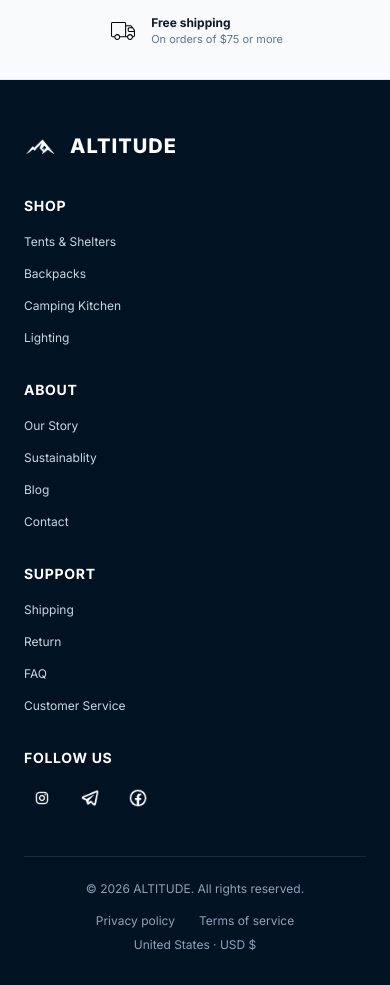
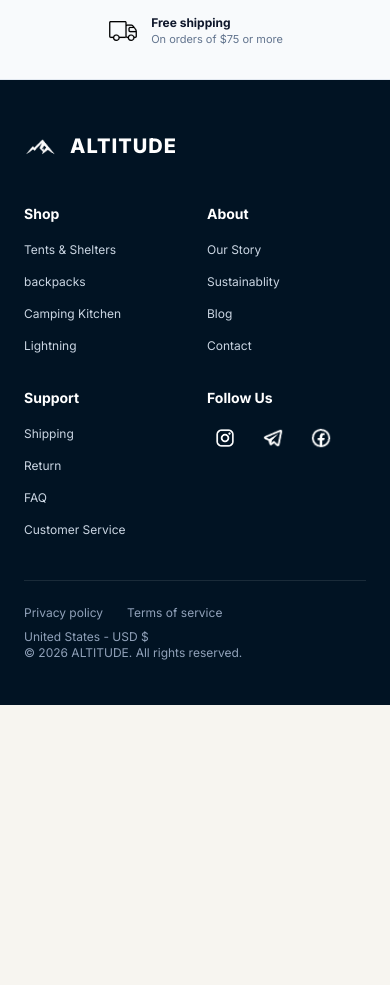
Before and after one commit to parham-tech/outdoor-ecommerce, a Next.js app: page /shop in a window 390 px wide. Shown: the part 4200-5185 px from the top of the page. After the commit the page ends 4905 px from the top, so only its background shows below. Built offline with nearby package versions, Linux system fonts and the light colour scheme; a web font is replaced by a local one.

Commit message:
fix(footer): refine responsive layout and remove duplicate copyright

```diff
--- a/src/components/home/FeaturesBar.tsx
+++ b/src/components/home/FeaturesBar.tsx
@@ -79,7 +79,11 @@ export function FeaturesBar({ icons = {}, features = DEFAULT_FEATURES }: Feature
                       alt=""
                       width={38}
                       height={38}
-                      className=" h-7 sm:h-9 w-auto object-contain select-none pointer-events-none"
+                      className={
+                        item.id === 'shipping'
+                          ? 'max-h-7 sm:max-h-9 max-w-[32px] sm:max-w-[40px] w-auto h-auto object-contain select-none pointer-events-none'
+                          : ' h-7 sm:h-9 w-auto object-contain select-none pointer-events-none'
+                      }
                     />
                   ) : null
                 )}
--- a/src/components/layout/Footer.tsx
+++ b/src/components/layout/Footer.tsx
@@ -2,43 +2,64 @@ import React from 'react';
 import Link from 'next/link';
 import Image from 'next/image';
 
-const SHOP_LINKS = [
+interface FooterLinkItem {
+  label: string;
+  href?: string;
+}
+
+const SHOP_LINKS: readonly FooterLinkItem[] = [
   { label: 'Tents & Shelters', href: '/shop' },
-  { label: 'Backpacks', href: '/shop' },
+  { label: 'backpacks', href: '/shop' },
   { label: 'Camping Kitchen', href: '/shop' },
-  { label: 'Lighting', href: '/shop' },
+  { label: 'Lightning', href: '/shop' },
 ] as const;
 
-
-const ABOUT_LINKS = [
+const ABOUT_LINKS: readonly FooterLinkItem[] = [
   { label: 'Our Story', href: '/about' },
   { label: 'Sustainablity', href: '/#go-further-banner-heading' },
   { label: 'Blog', href: '/#featured-products-heading' },
   { label: 'Contact', href: '/contact' },
 ] as const;
 
-const SUPPORT_LINKS = [
-  { label: 'Shipping', href: '/#main-content' },
-  { label: 'Return', href: '/#main-content' },
-  { label: 'FAQ', href: '/#main-content' },
+const SUPPORT_LINKS: readonly FooterLinkItem[] = [
+  { label: 'Shipping' },
+  { label: 'Return' },
+  { label: 'FAQ' },
   { label: 'Customer Service', href: '/#newsletter-heading' },
 ] as const;
+interface SocialLinkItem {
+  name: string;
+  href: string;
+  iconSrc: string;
+  width: number;
+  height: number;
+  className: string;
+}
 
-const SOCIAL_LINKS = [
+const SOCIAL_LINKS: readonly SocialLinkItem[] = [
   {
     name: 'Instagram',
     href: 'https://instagram.com',
     iconSrc: '/images/footer/instagram.png',
+    width: 28,
+    height: 28,
+    className: 'w-7 h-7',
   },
   {
     name: 'Telegram',
     href: 'https://t.me',
     iconSrc: '/images/footer/telegram.png',
+    width: 22,
+    height: 22,
+    className: 'w-[22px] h-[22px]',
   },
   {
     name: 'Facebook',
     href: 'https://facebook.com',
     iconSrc: '/images/footer/facebook.png',
+    width: 22,
+    height: 22,
+    className: 'w-[22px] h-[22px]',
   },
 ] as const;
 
@@ -53,10 +74,10 @@ export function Footer() {
       </h2>
 
       <div className="max-w-7xl mx-auto px-6 sm:px-8 lg:px-12 pt-12 sm:pt-14 pb-8">
-        {/* Main 5-Column Grid */}
-        <div className="grid grid-cols-1 sm:grid-cols-2 md:grid-cols-4 lg:grid-cols-5 gap-8 sm:gap-10 lg:gap-12 pb-10 sm:pb-12">
-          {/* Column 1: Brand & Logo */}
-          <div className="sm:col-span-2 md:col-span-1 lg:col-span-1 flex flex-col items-start">
+        {/* Main Grid: Responsive 2-col (Mobile), 4-col (Tablet), 5-col (Desktop) */}
+        <div className="grid grid-cols-2 md:grid-cols-4 lg:grid-cols-5 gap-y-8 md:gap-y-10 lg:gap-y-0 gap-x-6 sm:gap-x-8 lg:gap-x-12 pb-10 sm:pb-12">
+          {/* Brand & Logo: Full width top row on Mobile (col-span-2) & Tablet (col-span-4), Col 1 on Desktop */}
+          <div className="col-span-2 md:col-span-4 lg:col-span-1 flex flex-col items-start mb-2 md:mb-4 lg:mb-0">
             <Link
               href="/"
               className="inline-flex items-center gap-3.5 group focus-visible:outline-none focus-visible:ring-2 focus-visible:ring-amber-400 focus-visible:ring-offset-2 focus-visible:ring-offset-[#011323] rounded-sm"
@@ -75,66 +96,84 @@ export function Footer() {
             </Link>
           </div>
 
-          {/* Column 2: Shop */}
-          <div>
-            <h3 className="text-sm font-bold text-white uppercase tracking-wider mb-3 sm:mb-4 font-sans">
+          {/* Shop Column */}
+          <div className="col-span-1">
+            <h3 className="text-sm sm:text-base font-bold text-white mb-3 sm:mb-4 font-sans">
               Shop
             </h3>
             <ul className="space-y-2 sm:space-y-2.5">
               {SHOP_LINKS.map((link) => (
                 <li key={link.label}>
+                  {link.href ? (
                     <Link
                       href={link.href}
                       className="text-xs sm:text-sm text-slate-300 hover:text-white transition-colors duration-150 focus-visible:outline-none focus-visible:ring-2 focus-visible:ring-amber-400 rounded-sm"
                     >
                       {link.label}
                     </Link>
+                  ) : (
+                    <span className="text-xs sm:text-sm text-slate-300 cursor-default select-none">
+                      {link.label}
+                    </span>
+                  )}
                 </li>
               ))}
             </ul>
           </div>
 
-          {/* Column 3: About */}
-          <div>
-            <h3 className="text-sm font-bold text-white uppercase tracking-wider mb-3 sm:mb-4 font-sans">
+          {/* About Column */}
+          <div className="col-span-1">
+            <h3 className="text-sm sm:text-base font-bold text-white mb-3 sm:mb-4 font-sans">
               About
             </h3>
             <ul className="space-y-2 sm:space-y-2.5">
               {ABOUT_LINKS.map((link) => (
                 <li key={link.label}>
+                  {link.href ? (
                     <Link
                       href={link.href}
                       className="text-xs sm:text-sm text-slate-300 hover:text-white transition-colors duration-150 focus-visible:outline-none focus-visible:ring-2 focus-visible:ring-amber-400 rounded-sm"
                     >
                       {link.label}
                     </Link>
+                  ) : (
+                    <span className="text-xs sm:text-sm text-slate-300 cursor-default select-none">
+                      {link.label}
+                    </span>
+                  )}
                 </li>
               ))}
             </ul>
           </div>
 
-          {/* Column 4: Support */}
-          <div>
-            <h3 className="text-sm font-bold text-white uppercase tracking-wider mb-3 sm:mb-4 font-sans">
+          {/* Support Column */}
+          <div className="col-span-1">
+            <h3 className="text-sm sm:text-base font-bold text-white mb-3 sm:mb-4 font-sans">
               Support
             </h3>
             <ul className="space-y-2 sm:space-y-2.5">
               {SUPPORT_LINKS.map((link) => (
                 <li key={link.label}>
+                  {link.href ? (
                     <Link
                       href={link.href}
                       className="text-xs sm:text-sm text-slate-300 hover:text-white transition-colors duration-150 focus-visible:outline-none focus-visible:ring-2 focus-visible:ring-amber-400 rounded-sm"
                     >
                       {link.label}
                     </Link>
+                  ) : (
+                    <span className="text-xs sm:text-sm text-slate-300 cursor-default select-none">
+                      {link.label}
+                    </span>
+                  )}
                 </li>
               ))}
             </ul>
           </div>
 
-          {/* Column 5: Follow Us */}
-          <div>
-            <h3 className="text-sm font-bold text-white uppercase tracking-wider mb-3 sm:mb-4 font-sans">
+          {/* Follow Us Column */}
+          <div className="col-span-1">
+            <h3 className="text-sm sm:text-base font-bold text-white mb-3 sm:mb-4 font-sans">
               Follow Us
             </h3>
             <div className="flex items-center gap-3">
@@ -150,9 +189,9 @@ export function Footer() {
                   <Image
                     src={social.iconSrc}
                     alt=""
-                    width={22}
-                    height={22}
-                    className="w-5 h-5 brightness-0 invert object-contain"
+                    width={social.width}
+                    height={social.height}
+                    className={`${social.className} brightness-0 invert object-contain`}
                   />
                 </a>
               ))}
@@ -163,26 +202,18 @@ export function Footer() {
         {/* Horizontal Divider */}
         <div className="w-full border-t border-white/10" />
 
-        {/* Sub-Footer / Copyright & Legal */}
-        <div className="pt-6 sm:pt-7 flex flex-col sm:flex-row items-center justify-between gap-4 text-xs text-slate-400">
-          <p>© 2026 ALTITUDE. All rights reserved.</p>
+        {/* Sub-Footer / Copyright & Legal: Flex stack on Mobile/Tablet, Space-between on Desktop */}
+        <div className="pt-6 sm:pt-7 flex flex-col space-y-3 text-left lg:space-y-0 lg:flex-row lg:justify-between lg:items-center text-xs text-slate-400">
+          {/* Copyright: Left on Desktop, Line 2 on Mobile/Tablet */}
+          <p className="order-2 lg:order-1 select-none">
+            © 2026 ALTITUDE. All rights reserved.
+          </p>
 
-          <div className="flex flex-wrap items-center justify-center sm:justify-end gap-x-6 gap-y-2">
-            <Link
-              href="/#main-content"
-              className="hover:text-white transition-colors duration-150 focus-visible:outline-none focus-visible:ring-2 focus-visible:ring-amber-400 rounded-sm"
-            >
-              Privacy policy
-            </Link>
-            <Link
-              href="/#main-content"
-              className="hover:text-white transition-colors duration-150 focus-visible:outline-none focus-visible:ring-2 focus-visible:ring-amber-400 rounded-sm"
-            >
-              Terms of service
-            </Link>
-            <span className="text-slate-400 select-none">
-              United States · USD $
-            </span>
+          {/* Legal Links & Currency: Right on Desktop, Line 1 on Mobile/Tablet */}
+          <div className="order-1 lg:order-2 flex flex-wrap items-center gap-x-6 gap-y-2 lg:justify-end">
+            <span className="cursor-default select-none">Privacy policy</span>
+            <span className="cursor-default select-none">Terms of service</span>
+            <span className="select-none">United States - USD $</span>
           </div>
         </div>
       </div>
--- a/src/components/shop/ShopTrustBar.tsx
+++ b/src/components/shop/ShopTrustBar.tsx
@@ -65,9 +65,13 @@ export function ShopTrustBar({ items = DEFAULT_TRUST_ITEMS }: { items?: TrustIte
                   <Image
                     src={item.iconSrc}
                     alt=""
-                    width={28}
-                    height={28}
-                    className="w-6 h-6 object-contain select-none pointer-events-none"
+                    width={item.id === 'shipping' ? 28 : 28}
+                    height={item.id === 'shipping' ? 20 : 28}
+                    className={
+                      item.id === 'shipping'
+                        ? 'w-7 h-[20px] object-contain select-none pointer-events-none'
+                        : 'w-6 h-6 object-contain select-none pointer-events-none'
+                    }
                   />
                 </div>
                 <div>
```
Also changed, not shown: public/images/featured bar svgs/truck.svg. Lines whose indentation alone changed are shown as unchanged.
